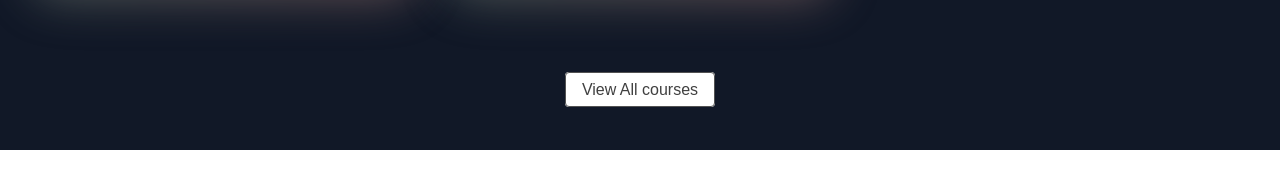
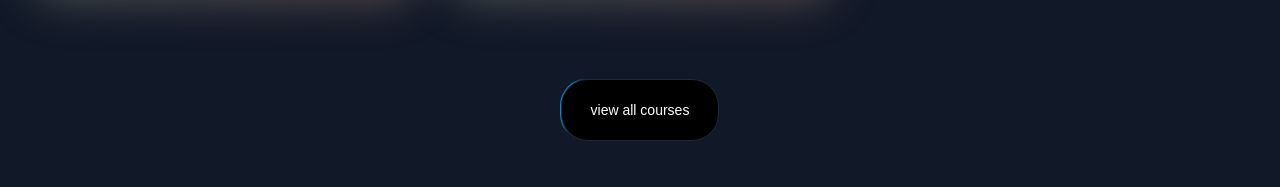
Before and after one commit to ShivanshuRag/Next_js_Music, a Next.js app: page / in a window 1280 px wide. Shown: the part 1648-1835 px from the top of the page. Before the commit the page ends 1798 px from the top, so only its background shows below. Built offline with nearby package versions, Linux system fonts and the light colour scheme.

Commit message:
Replace "View All courses" link with a styled Button component in FeaturedCourses

```diff
--- a/src/components/FeaturedCourses.tsx
+++ b/src/components/FeaturedCourses.tsx
@@ -3,7 +3,7 @@ import Link from "next/link"
 import courseData from "../data/music_coures.json"
 import { BackgroundGradient } from "./ui/background-gradient"
 import Image from 'next/image';
-
+import { Button } from "./ui/moving-border"
 interface Course{
     id: number,
     title: string,
@@ -57,9 +57,14 @@ function FeaturedCourses() {
         </div>
         <div className="mt-20 text-center">
             <Link href={"/courses"}
-            className="px-4 py-2 rounded border border-neutral-600 text-neutral-700 bg-white hover:bg-gray-100 transition duration-200"
-            >
-            View All courses
+
+             >
+              <Button
+                borderRadius="1.75rem"
+                className="bg-white dark:bg-black text-black dark:text-white border-neutral-200 dark:border-slate-800"
+                >
+               view all courses
+                </Button>
             </Link>
         </div>
     </div>
```
